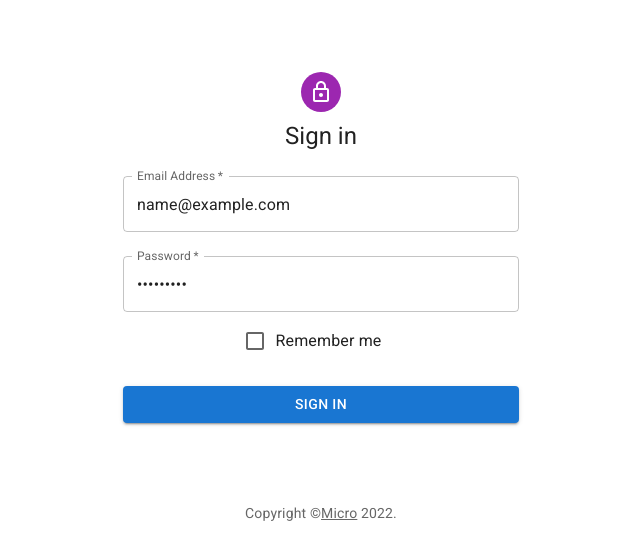
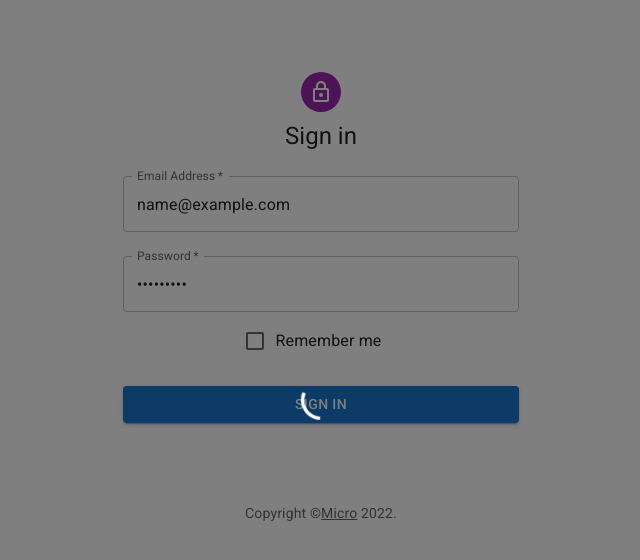
Before and after one commit to aminoxix/getmicro-ems, a React (Create React App) app in the folder attendence-system-app/: page / in a window 1280 px wide. Both pictures are taken after typing "name@example.com", "Sample123" into the empty fields and a click on the button "SIGN IN". Shown: the top 560 px of the page, without its empty margins (319-959 px from the left). Built offline with nearby package versions, Linux system fonts and the light colour scheme.

Commit message:
Configured Firebase

```diff
--- a/attendence-system-app/src/Pages/SignIn/Signin.jsx
+++ b/attendence-system-app/src/Pages/SignIn/Signin.jsx
@@ -1,4 +1,4 @@
-import React, { useEffect } from 'react';
+import React, { useEffect, useState } from 'react';
 
 import Avatar from '@mui/material/Avatar';
 import Button from '@mui/material/Button';
@@ -11,6 +11,10 @@ import Box from '@mui/material/Box';
 import LockOutlinedIcon from '@mui/icons-material/LockOutlined';
 import Typography from '@mui/material/Typography';
 import Container from '@mui/material/Container';
+
+import Backdrop from '@mui/material/Backdrop';
+import CircularProgress from '@mui/material/CircularProgress';
+
 import { createTheme, ThemeProvider } from '@mui/material/styles';
 
 function Copyright(props) {
@@ -31,8 +35,16 @@ const theme = createTheme();
 
 
 export default function Signin() {
+  const [open, setOpen] = useState(false);
+
+  const handleToggle = () => {
+    setOpen(!open);
+  };
+
+
   const handleSubmit = (event) => {
     event.preventDefault();
+    handleToggle();
     const data = new FormData(event.currentTarget);
     console.log({
       email: data.get('email'),
@@ -99,6 +111,12 @@ export default function Signin() {
         </Box>
         <Copyright sx={{ mt: 8, mb: 4 }} />
       </Container>
+       <Backdrop
+        sx={{ color: '#fff', zIndex: (theme) => theme.zIndex.drawer + 1 }}
+        open={open}
+      >
+        <CircularProgress color="inherit" />
+      </Backdrop>
     </ThemeProvider>
   );
 }
```
Also changed, not shown: attendence-system-app/src/Config/firebase-config.js (added, +15 -0 lines).
